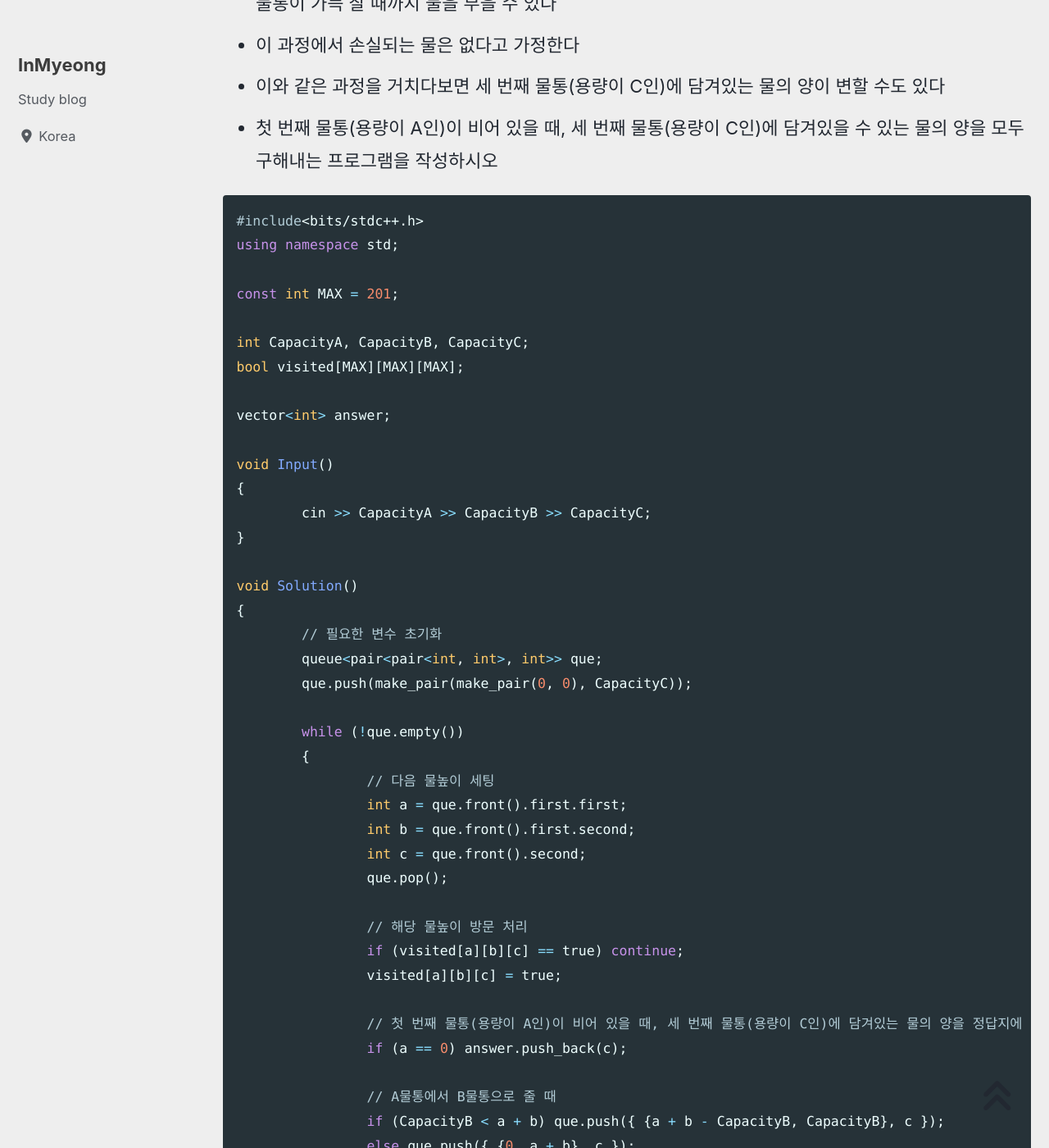
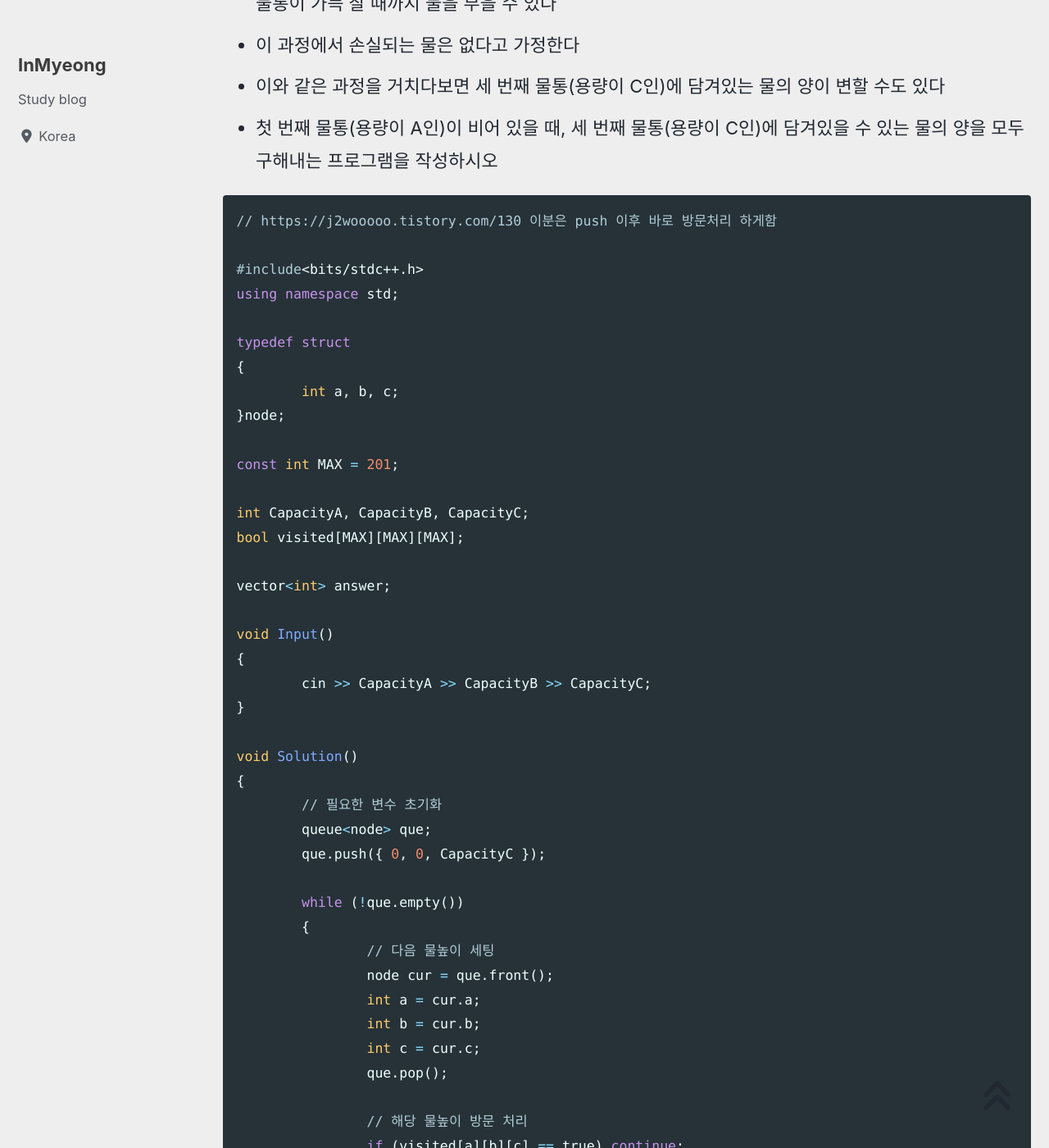
Before and after one commit to devMyeong/devMyeong.github.io, a Jekyll site: the page built from _posts/codingTest/2022-09-25-백준.md, in a window 1280 px wide and 1400 px high, scrolled down 39147 px. Shown: the whole window at 82% size. Built offline with Jekyll 4.4.1, drawn with Linux system fonts in a browser that asks for light colours; cached includes are drawn as plain includes; nearby versions of some CDN libraries; some web fonts are replaced; comment, search, counter and statistics services are not loaded; some of the changed text lies outside the part shown.

Commit message:
Chore : 수정

````diff
--- a/_posts/codingTest/2022-09-25-백준.md
+++ b/_posts/codingTest/2022-09-25-백준.md
@@ -1172,8 +1172,15 @@ int main()
 - 첫 번째 물통(용량이 A인)이 비어 있을 때, 세 번째 물통(용량이 C인)에 담겨있을 수 있는 물의 양을 모두 구해내는 프로그램을 작성하시오
 
 ```cpp
-#include<bits/stdc++.h>
-using namespace std;
+// https://j2wooooo.tistory.com/130 이분은 push 이후 바로 방문처리 하게함
+
+#include<bits/stdc++.h>
+using namespace std;
+
+typedef struct
+{
+	int a, b, c;
+}node;
 
 const int MAX = 201;
 
@@ -1190,15 +1197,16 @@ void Input()
 void Solution()
 {
 	// 필요한 변수 초기화
-	queue<pair<pair<int, int>, int>> que;
-	que.push(make_pair(make_pair(0, 0), CapacityC));
+	queue<node> que;
+	que.push({ 0, 0, CapacityC });
 
 	while (!que.empty())
 	{
 		// 다음 물높이 세팅
-		int a = que.front().first.first;
-		int b = que.front().first.second;
-		int c = que.front().second;
+		node cur = que.front();
+		int a = cur.a;
+		int b = cur.b;
+		int c = cur.c;
 		que.pop();
 
 		// 해당 물높이 방문 처리
@@ -1209,28 +1217,28 @@ void Solution()
 		if (a == 0) answer.push_back(c);
 
 		// A물통에서 B물통으로 줄 때
-		if (CapacityB < a + b) que.push({ {a + b - CapacityB, CapacityB}, c });
-		else que.push({ {0, a + b}, c });
+		if (CapacityB < a + b) que.push({ a + b - CapacityB, CapacityB, c });
+		else que.push({ 0, a + b, c });
 
 		// A물통에서 C물통으로 줄 때
-		if (CapacityC < a + c) que.push({ {a + c - CapacityC, b}, CapacityC });
-		else que.push({ {0, b}, a + c });
+		if (CapacityC < a + c) que.push({ a + c - CapacityC, b, CapacityC });
+		else que.push({ 0, b, a + c });
 
 		// B물통에서 A물통으로 줄 때
-		if (CapacityA < b + a) que.push({ {CapacityA, b + a - CapacityA}, c });
-		else que.push({ {b + a, 0}, c });
+		if (CapacityA < b + a) que.push({ CapacityA, b + a - CapacityA, c });
+		else que.push({ b + a, 0, c });
 
 		// B물통에서 C물통으로 줄 때
-		if (CapacityC < b + c) que.push({ {a, b + c - CapacityC}, CapacityC });
-		else que.push({ {a, 0}, b + c });
+		if (CapacityC < b + c) que.push({ a, b + c - CapacityC, CapacityC });
+		else que.push({ a, 0, b + c });
 
 		// C물통에서 A물통으로 줄 때
-		if (CapacityA < c + a) que.push({ {CapacityA, b}, c + a - CapacityA });
-		else que.push({ {c + a, b}, 0 });
+		if (CapacityA < c + a) que.push({ CapacityA, b, c + a - CapacityA });
+		else que.push({ c + a, b, 0 });
 
 		// C물통에서 B물통으로 줄 때
-		if (CapacityB < c + b) que.push({ {a, CapacityB}, c + b - CapacityB });
-		else que.push({ {a, c + b}, 0 });
+		if (CapacityB < c + b) que.push({ a, CapacityB, c + b - CapacityB });
+		else que.push({ a, c + b, 0 });
 	}
 
 	sort(answer.begin(), answer.end());
````
